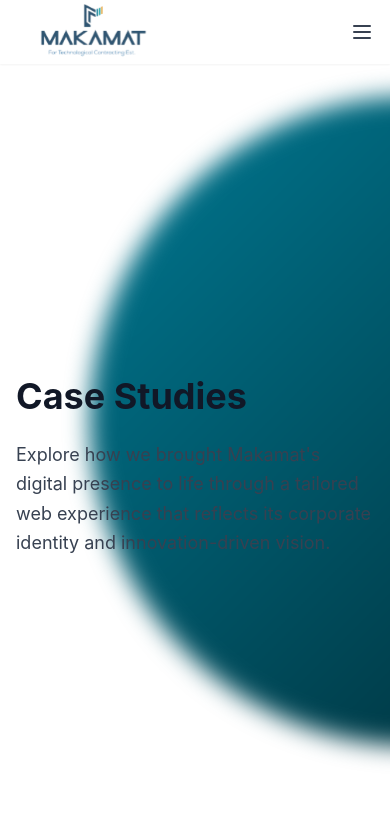
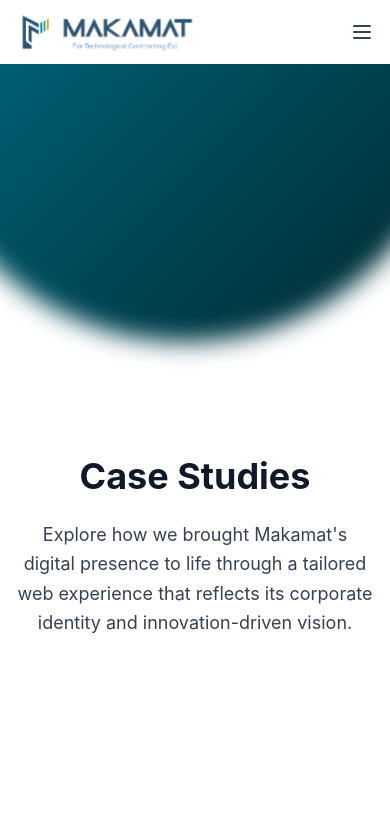
Before and after one commit to FrancisAbouNader/Makamat, a React (Vite) app: page /case-studies in a window 390 px wide. Shown: the top 831 px of the page. Built offline with nearby package versions, Linux system fonts and the light colour scheme.

Commit message:
final updates

```diff
--- a/index.html
+++ b/index.html
@@ -2,7 +2,7 @@
 <html lang="en">
   <head>
     <meta charset="UTF-8" />
-    <link rel="icon" type="image/svg+xml" href="/logo.png " />
+    <link rel="icon" type="image/svg+xml" href="/logo-4.png " />
     <meta name="viewport" content="width=device-width, initial-scale=1.0" />
     <title>Makamat Landing Page Recreation</title>
   </head>
--- a/src/components/Footer.jsx
+++ b/src/components/Footer.jsx
@@ -8,7 +8,7 @@ const Footer = () => {
             {/* Left: Logo and Description */}
             <div className="space-y-6">
               <div className="flex items-center space-x-3">
-                <img src="/logo.png" alt="Makamat Logo" className="h-16" />
+                <img src="/logo-3.png" alt="Makamat Logo" className="h-16" />
               </div>
               <p className="text-gray-700 font-bold text-sm leading-relaxed max-w-md">
                 Supporting public and private sectors through advanced AIDC, healthcare, and digital infrastructure solutions.
--- a/src/components/Header.jsx
+++ b/src/components/Header.jsx
@@ -49,7 +49,7 @@ const Header = () => {
                 <div className="flex justify-between items-center h-16">
                     {/* Logo */}
                     <Link to="/" className="flex items-center space-x-3 transform hover:scale-105 transition-transform duration-300">
-                        <img src="/logo.png" alt="Makamat Logo" className="h-16 w-auto" />
+                        <img src="/logo-3.png" alt="Makamat Logo" className="h-16 w-auto" />
                     </Link>
 
                     {/* Desktop Nav */}
--- a/src/pages/CaseStudiesPage.jsx
+++ b/src/pages/CaseStudiesPage.jsx
@@ -80,15 +80,15 @@ description: "Makamat delivered a modular RFID access control and time-attendanc
             <main className="min-h-screen overflow-hidden relative pt-16">
                 {/* Half Circle Background with Custom Gradient - positioned to show only left half */}
                 <div
-                    className="absolute top-24 -right-[350px] w-[650px] h-[650px] blur-md rounded-full pointer-events-none"
+                    className="absolute -right-[70px] -top-52 w-[550px] h-[550px] md:top-24 md:-right-[350px] md:w-[650px] md:h-[650px]  blur-md rounded-full pointer-events-none"
                     style={{
                         background: 'linear-gradient(135deg, #007A94 0%, #00262E 100%)'
                     }}
                 />
 
                 {/* Content */}
-                <section className="relative mt-[200px] z-10 py-28 px-4 sm:px-6 lg:px-8">
-                    <div className="max-w-5xl mx-auto text-left">
+                <section className="relative mt-[200px] z-10 md:py-28 md:pt-0 pt-48   px-4 sm:px-6 lg:px-8">
+                    <div className="max-w-5xl mx-auto text-center md:text-left">
                         <AnimatedSection animation="fadeInUp" delay={200}>
                             <h1 className="text-4xl md:text-5xl font-bold text-gray-900 mb-6">
                                 Case Studies
--- a/src/pages/ExpertsPage.jsx
+++ b/src/pages/ExpertsPage.jsx
@@ -90,7 +90,7 @@ const ExpertsPage = () => {
                         <img
                             src="/our-experts.webp"
                             alt="Flowing lines background"
-                            className="scale-150 absolute top-20 object-cover"
+                            className="scale-150 hidden md:block absolute top-20 object-cover"
                         />
                     </div>
                     {/*<AnimatedSection animation="scaleIn" delay={800}>*/}
```
Also changed, not shown: public/logo-3.png (added), public/logo-4.png (added).
